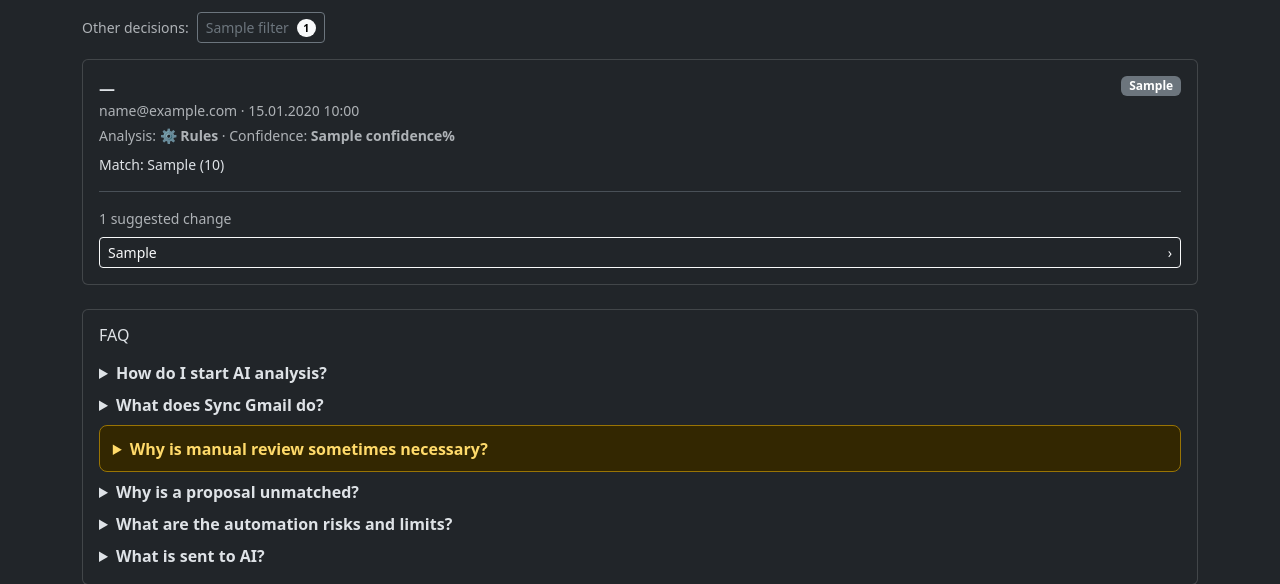
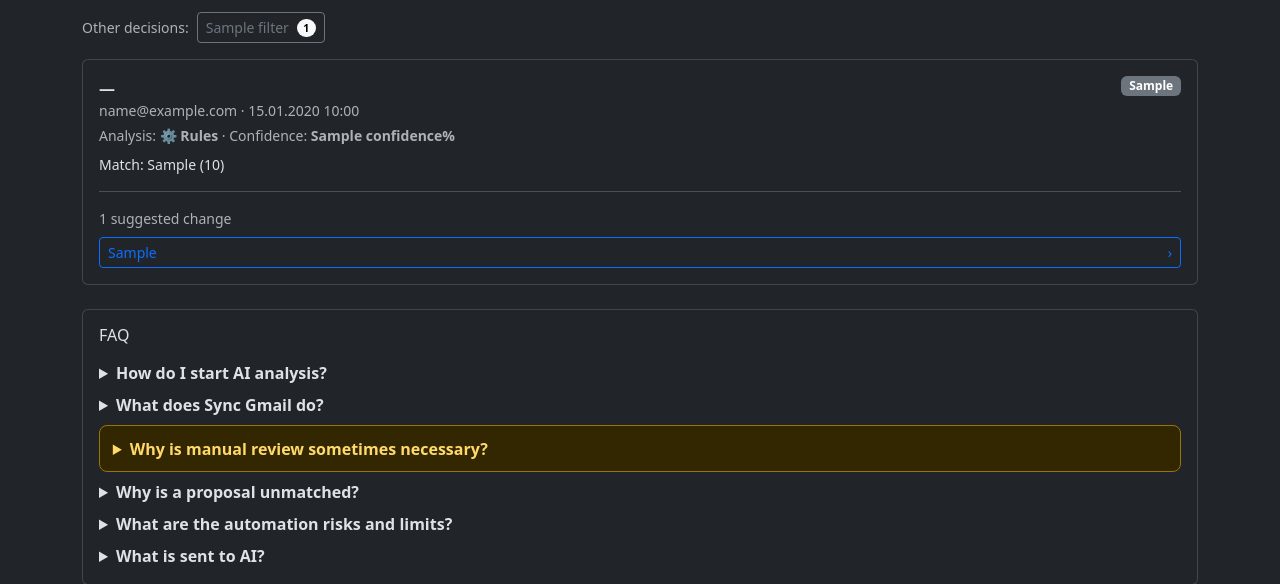
Before and after one commit to p95max/JobApply, a Django app: template templates/gmail_assistant/assistant.html in a window 1280 px wide. Shown: the part 531-1115 px from the top of the page. Run offline with Django 5.2, Linux system fonts and the light colour scheme; the template is opened without the code that fills it: most values are stand-ins (such as "Sample title", 1, 10 or a date in 2020); parts of the project's set-up code (start-up, migrations or seed data) failed here and were passed over.

Commit message:
Update button style for proposal links in Gmail Assistant

```diff
--- a/templates/gmail_assistant/assistant.html
+++ b/templates/gmail_assistant/assistant.html
@@ -279,7 +279,7 @@
             {% blocktrans count counter=group.proposals|length %}{{ counter }} suggested change{% plural %}{{ counter }} suggested changes{% endblocktrans %}
           </div>
           {% for proposal in group.proposals %}
-            <a class="btn btn-sm btn-outline-light d-flex justify-content-between align-items-center gap-2 text-start" href="{% url 'gmail_assistant:gmail_proposal_detail' proposal.pk %}">
+            <a class="btn btn-sm btn-outline-primary d-flex justify-content-between align-items-center gap-2 text-start" href="{% url 'gmail_assistant:gmail_proposal_detail' proposal.pk %}">
               <span>{{ proposal.get_proposal_type_display }}</span>
               <span aria-hidden="true">›</span>
             </a>
```
